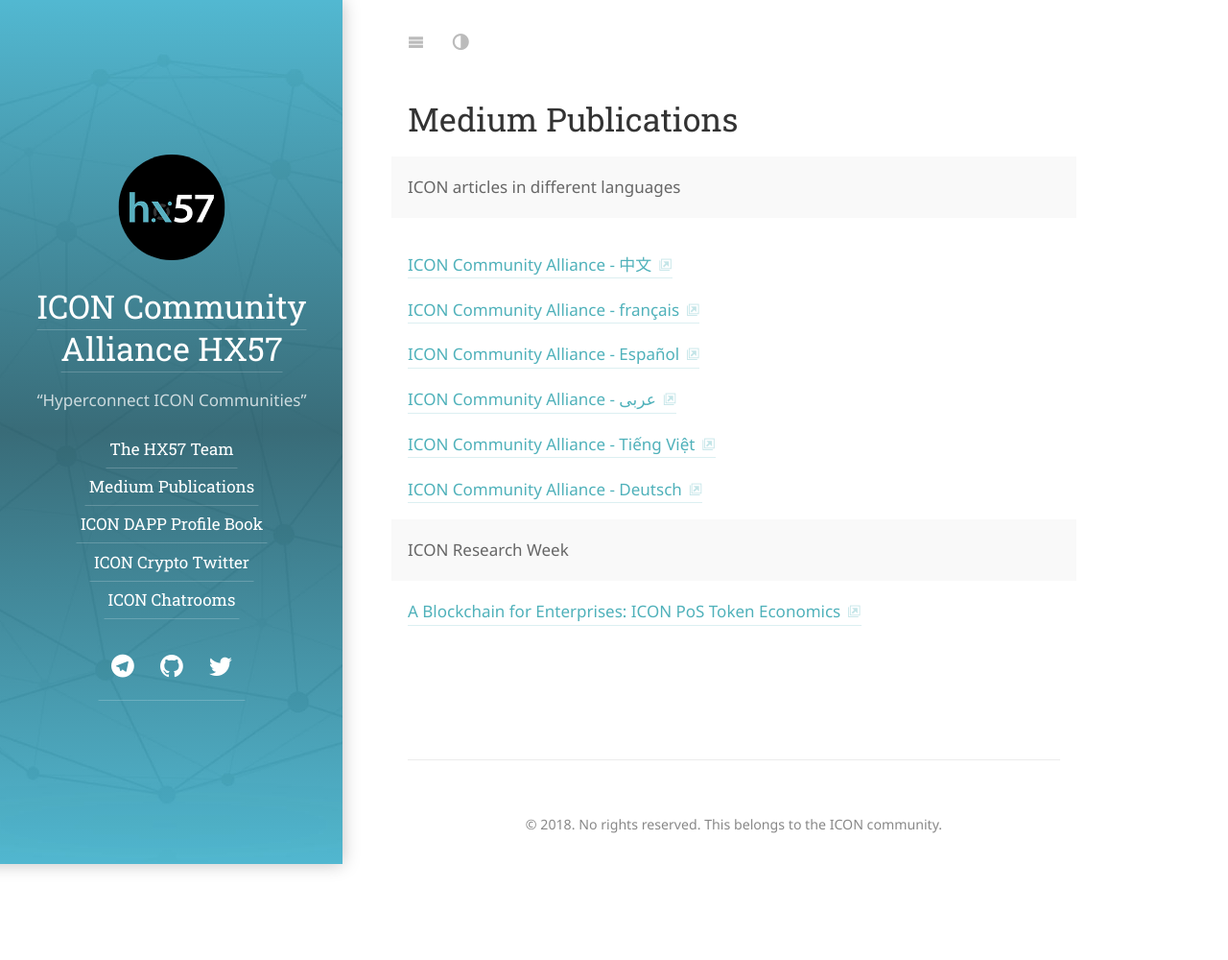
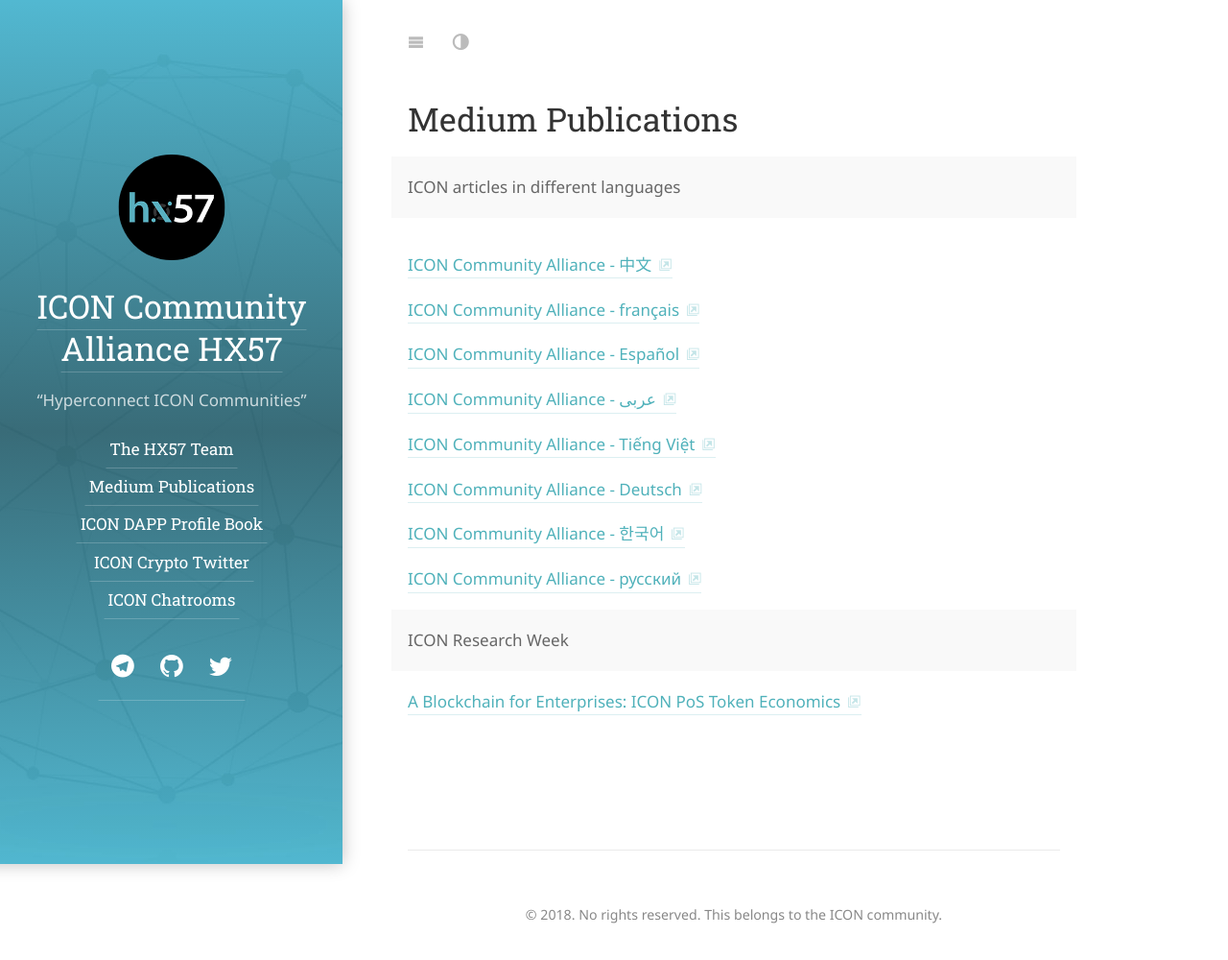
Before and after one commit to hx57/hx57.github.io, a Jekyll site: the page built from medium.md, in a window 1280 px wide. Shown: the whole page at 96% size. Built offline with Jekyll 4.4.1, drawn with Linux system fonts in a browser that asks for light colours; some web fonts are replaced; before the commit the page ends 907 px from its top, so only the background shows below that.

Commit message:
add korea, russian, fix arabic

```diff
--- a/medium.md
+++ b/medium.md
@@ -6,6 +6,8 @@ description: >
 menu: true
 order: 2
 ---
+
+
 
 [ICON Community Alliance - 中文](https://www.medium.com/hx57chinese){:target="_blank"}
 
@@ -16,7 +18,7 @@ order: 2
 [ICON Community Alliance - Español](https://www.medium.com/hx57spanish){:target="_blank"}
 
 
-[ICON Community Alliance - عربى](https://medium.com/hx57arabic){:target="_blank"}
+[ICON Community Alliance - عربى](https://medium.com/@hx57arabia){:target="_blank"}
 
 
 [ICON Community Alliance - Tiếng Việt](https://medium.com/hx57vietnamese){:target="_blank"}
@@ -25,6 +27,14 @@ order: 2
 [ICON Community Alliance - Deutsch](https://medium.com/hx57german){:target="_blank"}
 
 
+[ICON Community Alliance - 한국어](https://medium.com/deblock-korea/x-21adaecdc6aa){:target="_blank"}
+
+
+[ICON Community Alliance - русский](https://medium.com/@51023022vera/x-ef8d16a395f2){:target="_blank"}
+
+
+
+
 <p class="message"> ICON Research Week </p>
 
 [A Blockchain for Enterprises: ICON PoS Token Economics](https://medium.com/@hellopanel/a-blockchain-for-enterprises-icon-pos-token-economics-e7e94384a90b){:target="_blank"}
```
